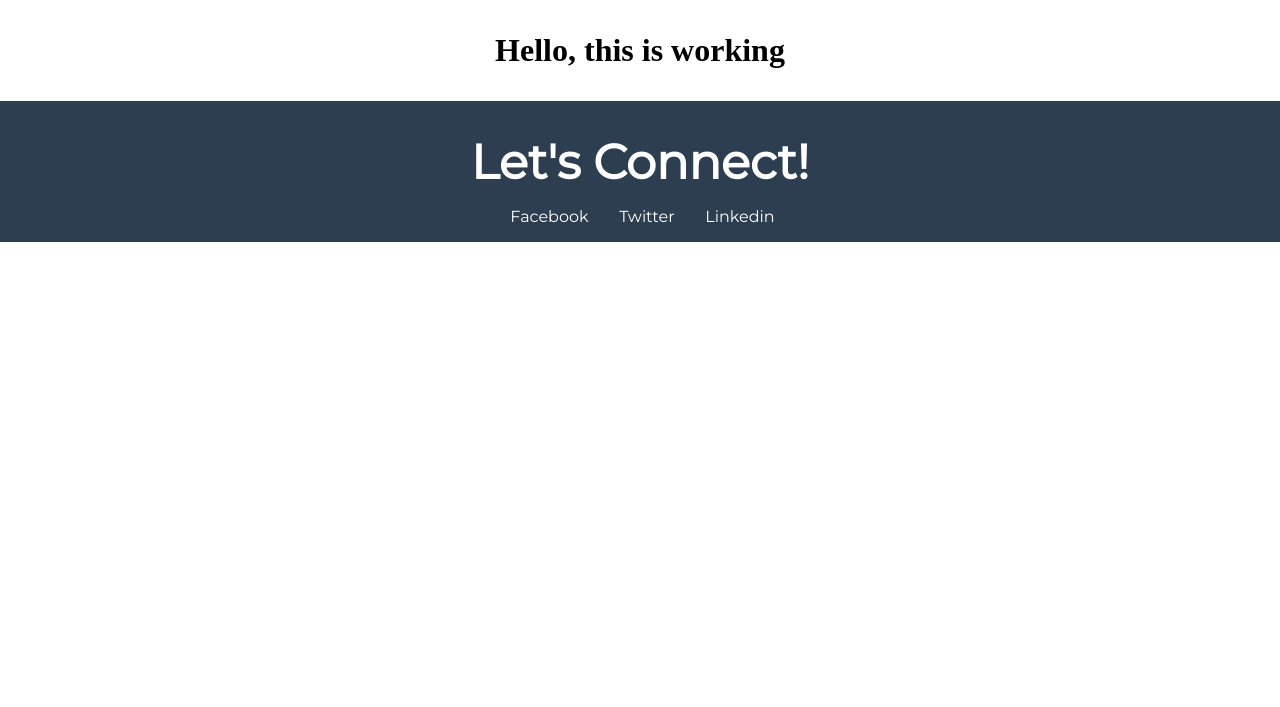
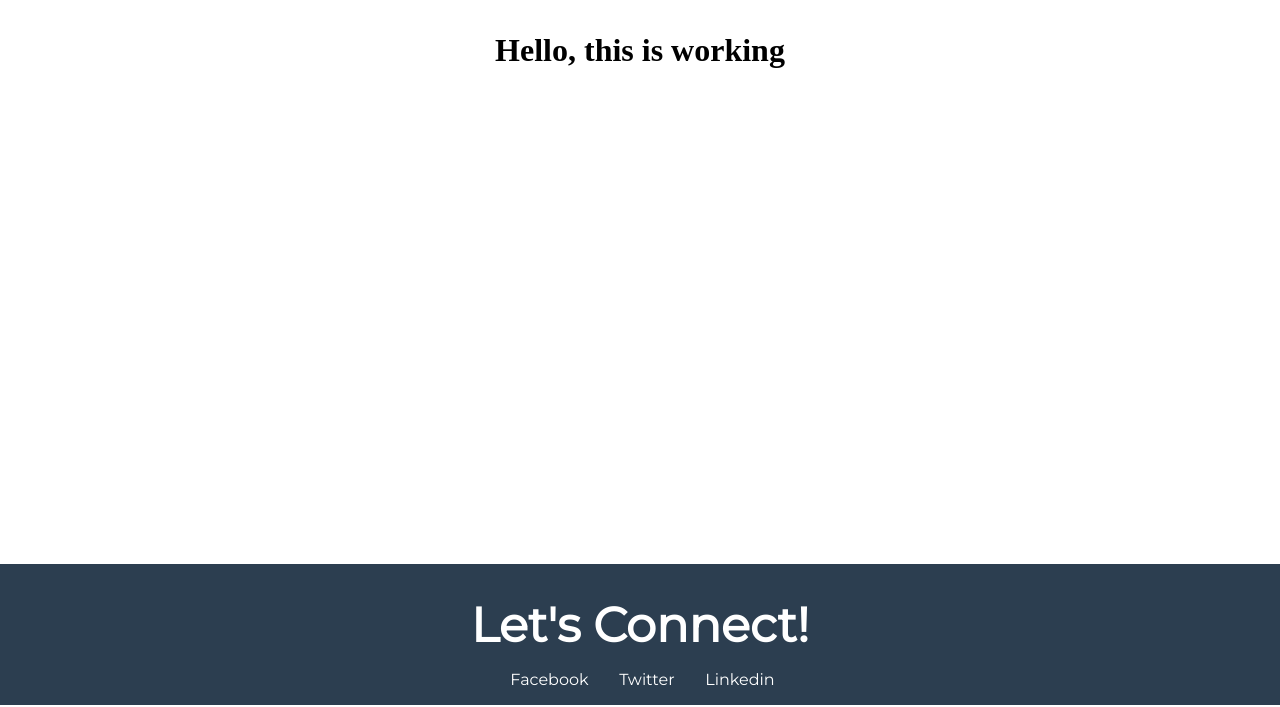
Before and after one commit to taylorbailey97/cs313, a PHP site: page /Week03/index.php in a window 1280 px wide. Shown: the part 93-800 px from the top of the page. Run offline with PHP 8.4, Linux system fonts and the light colour scheme.

Commit message:
Irrelevant

```diff
--- a/web/styles/main.css
+++ b/web/styles/main.css
@@ -17,7 +17,7 @@ body {
 
 .assign-page {
   width: 90%;
-  height: auto;
+  height: 500px;
   margin: 2rem auto;
 }
 
```
